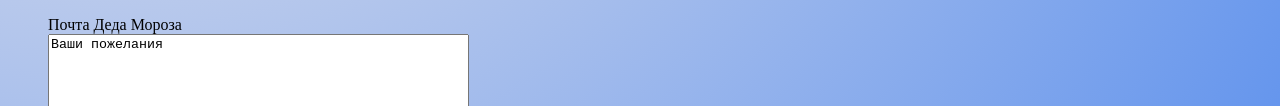
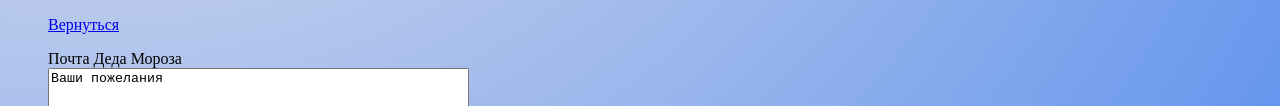
Before and after one commit to NayaR04/site, a plain HTML site: page index1.html in a window 1280 px wide. Shown: the part 1471-1577 px from the top of the page. Drawn offline with Linux system fonts and the light colour scheme.

Commit message:
Add files via upload

```diff
--- a/index1.html
+++ b/index1.html
@@ -31,7 +31,7 @@
 				<p style="font-size:120%;">Без аромата хвои трудно себе представить зимние торжества. Изначально еловыми и другими веточками украшали дом. Но позже Россия переняла обычаи Германии, и целое деревце начали ставить внутри жилища, в большой комнате. В ту пору не было такого количества украшений, и даже обычные игрушки были редкостью. Поэтому на ель вешали яблоки и свечи. Некоторые семьи использовали сладости – пряники и печенье с отверстием, в которое продевалась ниточка.</p>
 				<p style="font-size:120%;">Постепенно начали появляться игрушки и гирлянды. Они были все разных форм и размеров: домики, сосульки, гномы, куколки, шишки, разные животные и герои сказок. Гирлянды дети сами делали из цветной бумаги. А еще украшали елочку самодельными снежинками из белой бумаги и ваты. Красовались на елочке и конфеты в разноцветных фантиках. Двух одинаково наряженных красавиц невозможно было найти!</p>
 				<p style="font-size:120%;">Новогодние традиции меняются каждый год. Они появляются, живут, иногда умирают, а затем возрождаются вновь. Нужно не забывать их поддерживать каждый год и непременно передавать детям. Одна интересная история об обычаях Нового года не только запомнится малышам, но и может воодушевить создать свою традицию. Поддержите идеи ребенка. А еще будет полезно расспросить старших членов семьи, как отмечали они этот день в молодости.
-				<p><a href="file:///C:/Users/student/Desktop/сайт%20Шлепы/index.html"><a></p>
+				<p><a href="index.html">Вернуться<a></p>
 				<P><label for="messageField">Почта Деда Мороза</label><br>
 						<textarea name="message" id="messageField" cols="50" rows="10">Ваши пожелания</textarea>
 						<br>
```
Also changed, not shown: index.html (+1 -1 lines).
